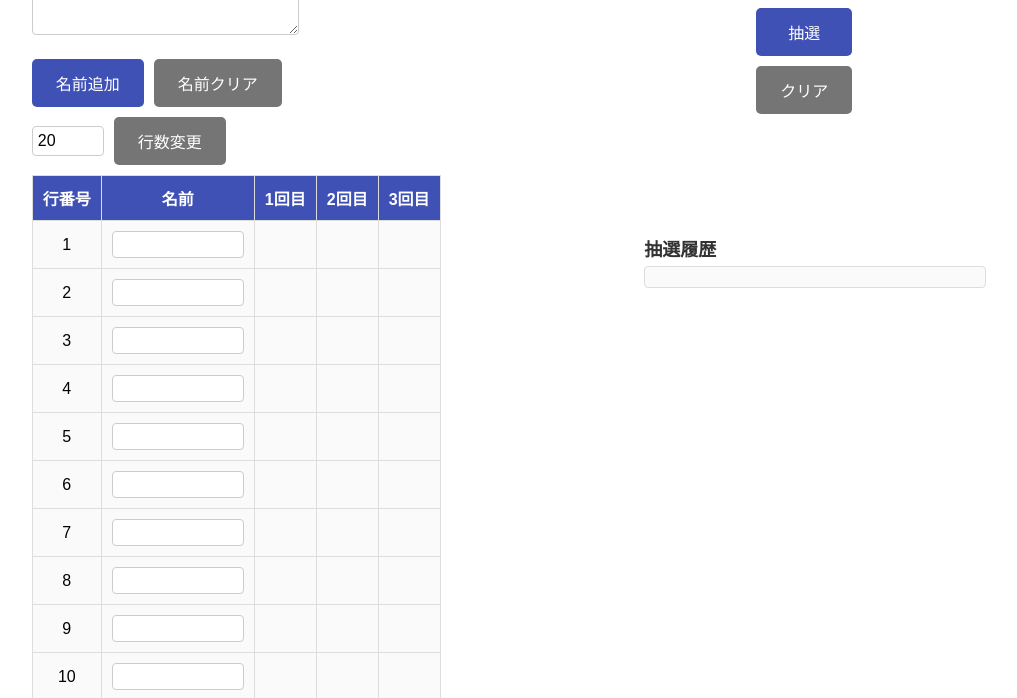
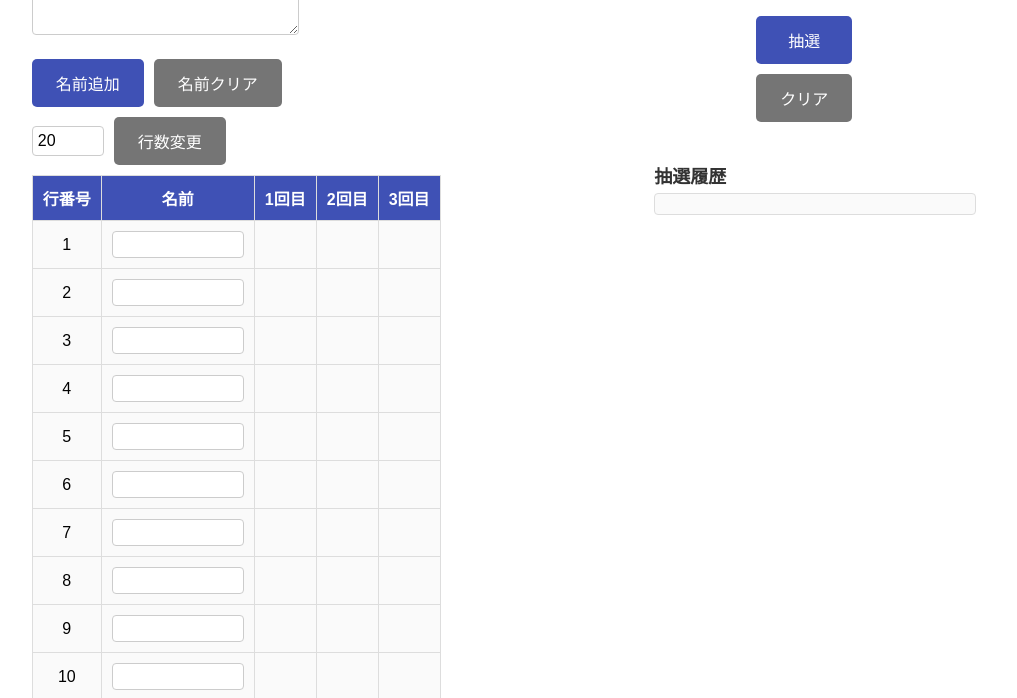
Before and after one commit to sandyzhao2001/MyTools, a plain HTML site: page index.html in a window 1280 px wide. Shown: the part 102-800 px from the top of the page, without its empty margins (142-1159 px from the left). Drawn offline with Linux system fonts and the light colour scheme.

Commit message:
Update index.html

```diff
--- a/index.html
+++ b/index.html
@@ -50,8 +50,7 @@
             align-items: center;
             justify-content: flex-start; /* 上部から配置 */
             width: 300px; /* 右側の幅を前の値（300px）に戻す */
-            height: 350px; /* 固定高さを維持 */
-            position: relative; /* 内部要素の配置基準 */
+            /* height: 350px; を削除して、内容に応じて自動調整 */
             padding: 10px; /* 内部余白を維持 */
         }
         .result {
@@ -78,16 +77,13 @@
             display: flex;
             flex-direction: column;
             gap: 10px;
-            margin-bottom: 20px; /* マージンを前の値（20px）に戻す */
-            position: absolute; /* 絶対位置で固定 */
-            top: 70px; /* ボタンの位置を維持 */
+            margin-bottom: 20px; /* ボタンの下にマージンを追加 */
+            /* position: absolute; と top: 70px; を削除 */
         }
         .history-container {
             width: 100%;
             text-align: left;
-            position: absolute; /* 履歴を固定位置に */
-            bottom: 20px; /* 履歴の下部余白を前の値（20px）に戻す */
-            left: 0; /* 左端に配置 */
+            margin-top: 20px; /* ボタンの下に配置するためのマージン */
         }
         .history-title {
             font-size: 18px; /* タイトル文字サイズを前の値（18px）に戻す */
@@ -99,13 +95,13 @@
             font-size: 16px; /* 履歴文字サイズを前の値（16px）に戻す */
             color: #666;
             width: 100%;
-            max-height: 100px; /* 履歴の高さを前の値（100px）に戻す */
-            overflow-y: auto; /* 縦スクロール */
+            max-height: 320px; /* 履歴の高さを維持（名前5漢字×100行×3回全表示可能） */
+            overflow-y: auto; /* 必要に応じて縦スクロール */
             border: 1px solid #ddd;
             padding: 10px; /* パディングを前の値（10px）に戻す */
             border-radius: 4px;
             background-color: #fafafa;
-            word-wrap: break-word;
+            word-wrap: break-word; /* 長い名前も折り返し */
         }
         textarea#nameInput {
             margin: 10px 0;
```
